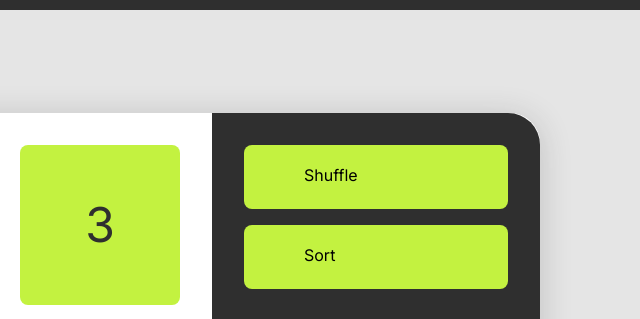
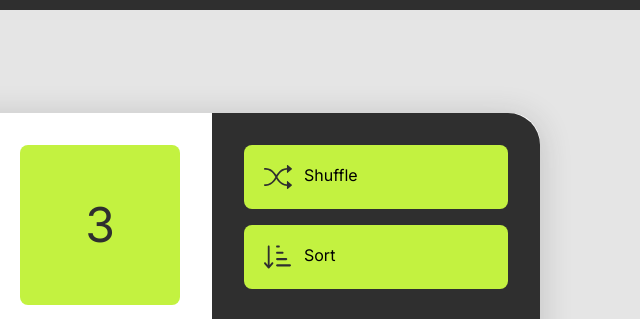
Before and after one commit to dawwit/kraftvaerk-test, a website: page index.html in a window 1280 px wide. Shown: the top 319 px of the page, 560-1200 px from the left. Drawn offline with Linux system fonts and the light colour scheme; the site is published under a folder, as on GitHub Pages, so addresses that start at the root find nothing.

Commit message:
fix: relative icon paths

```diff
--- a/icons.css
+++ b/icons.css
@@ -8,9 +8,9 @@
 }
 
 .icon.shuffle {
-  background-image: url("/icons/shuffle.svg");
+  background-image: url("./icons/shuffle.svg");
 }
 
 .icon.sort {
-  background-image: url("/icons/sort.svg");
+  background-image: url("./icons/sort.svg");
 }
```
